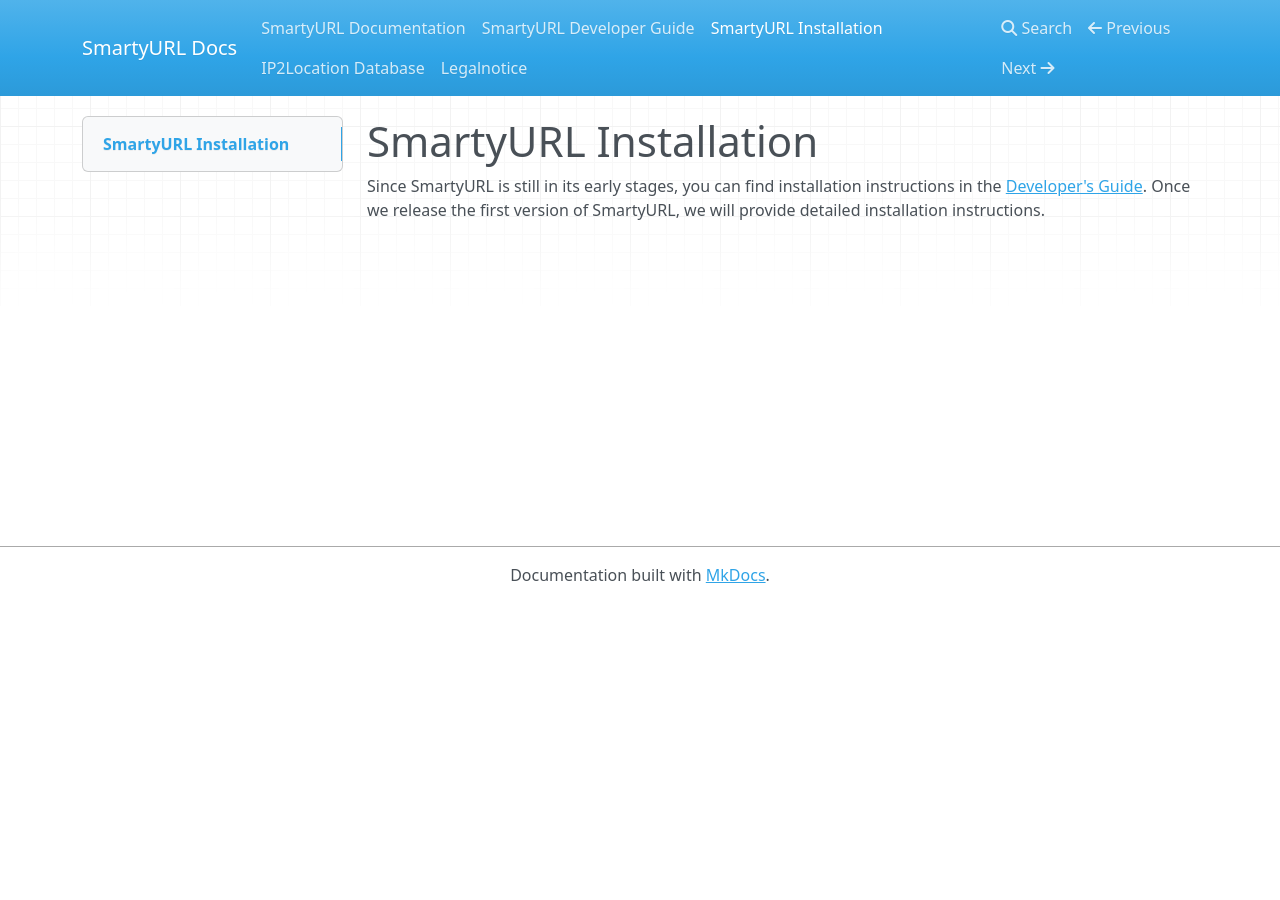
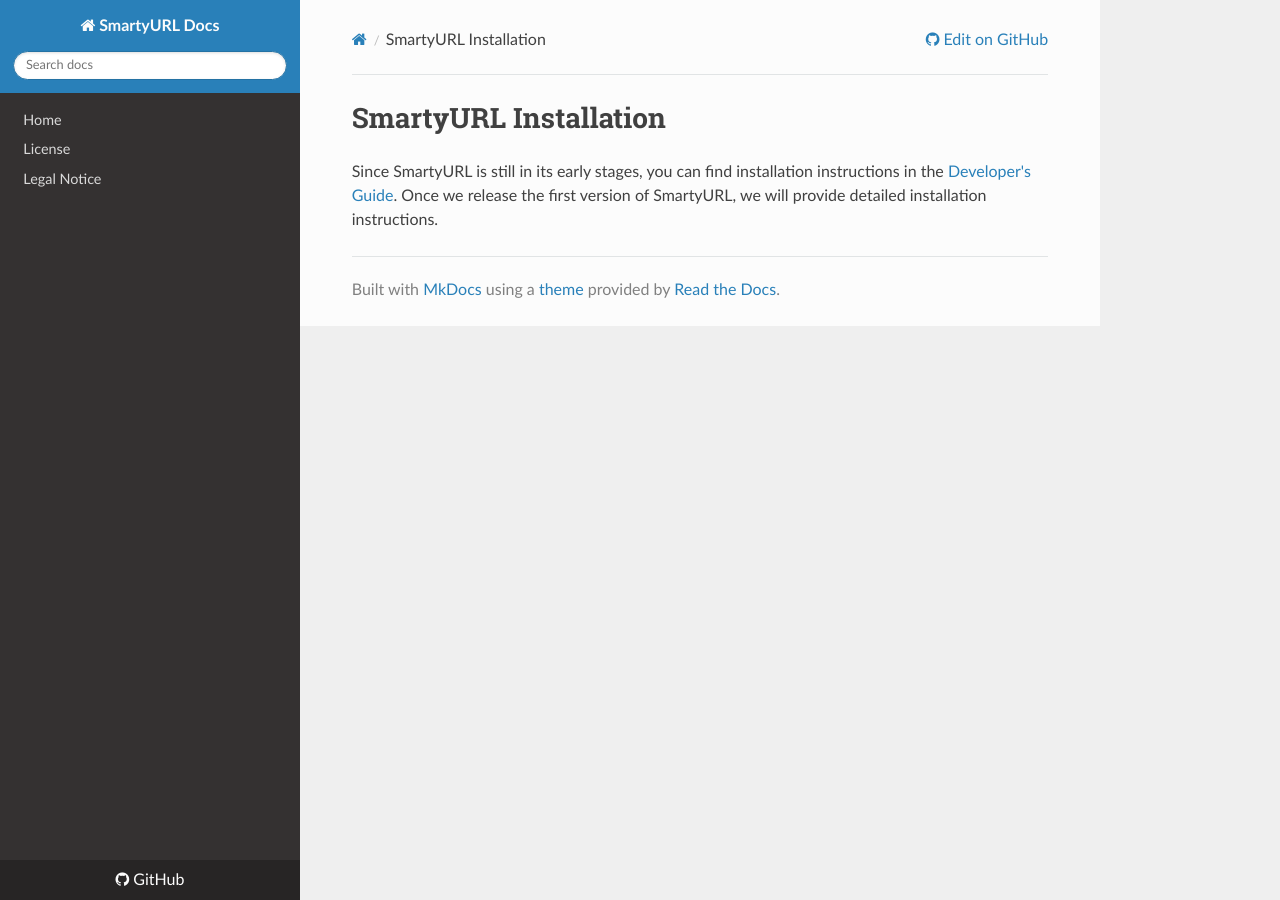
Before and after one commit to Extendy/SmartyURL, an MkDocs documentation site: the page built from _docs/installation.md, in a window 1280 px wide. Built offline with MkDocs 1.6.1, drawn with Linux system fonts in a browser that asks for light colours; nearby versions of some CDN libraries.

Commit message:
docs: decumentation

```diff
--- a/mkdocs.yml
+++ b/mkdocs.yml
@@ -1,3 +1,10 @@
 site_name: SmartyURL Docs
 docs_dir: _docs
 site_dir: site
+repo_url: https://github.com/Extendy/SmartyURL
+edit_uri: 'blob/main/_docs'
+nav:
+  - Home: index.md
+  - License: license.md
+  - Legal Notice: legalnotice.md
+theme: readthedocs
```
Also changed, not shown: _docs/index.md (+0 -2 lines), _docs/license.md (added, +31 -0 lines).
